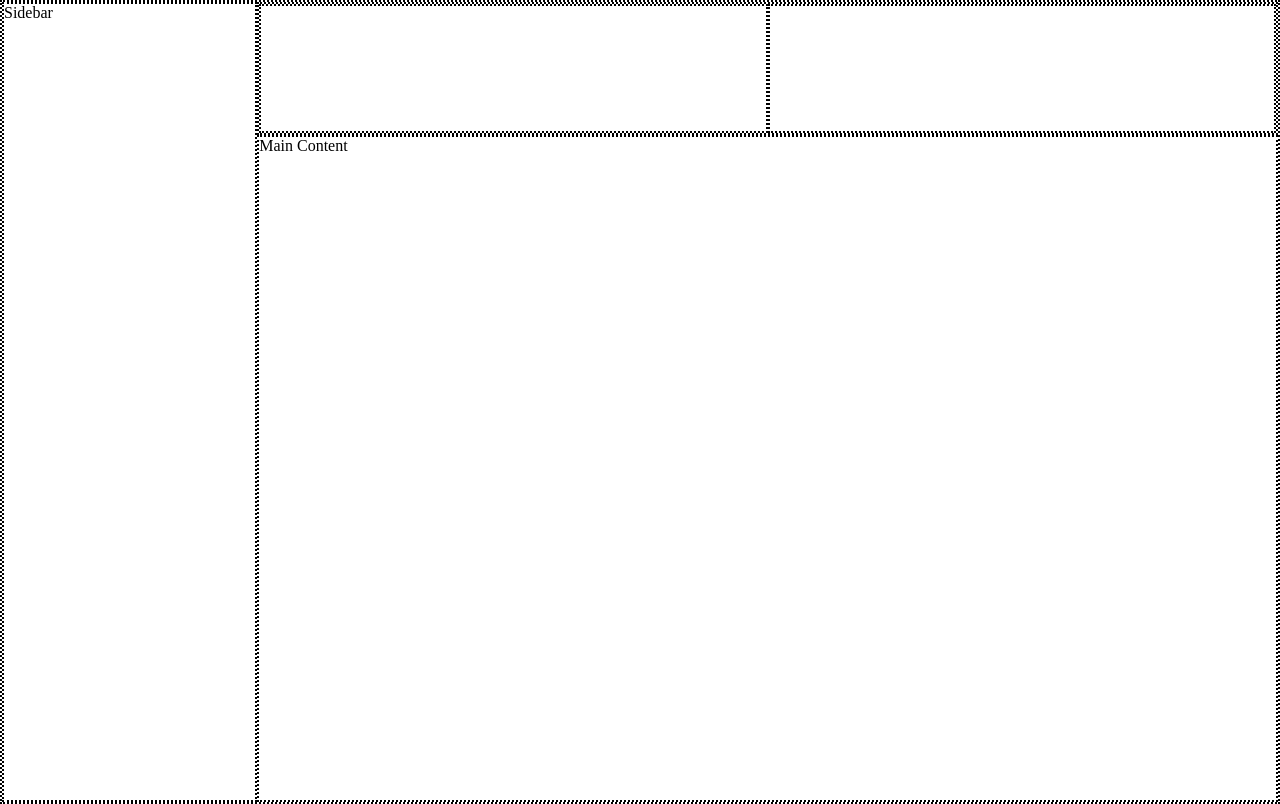
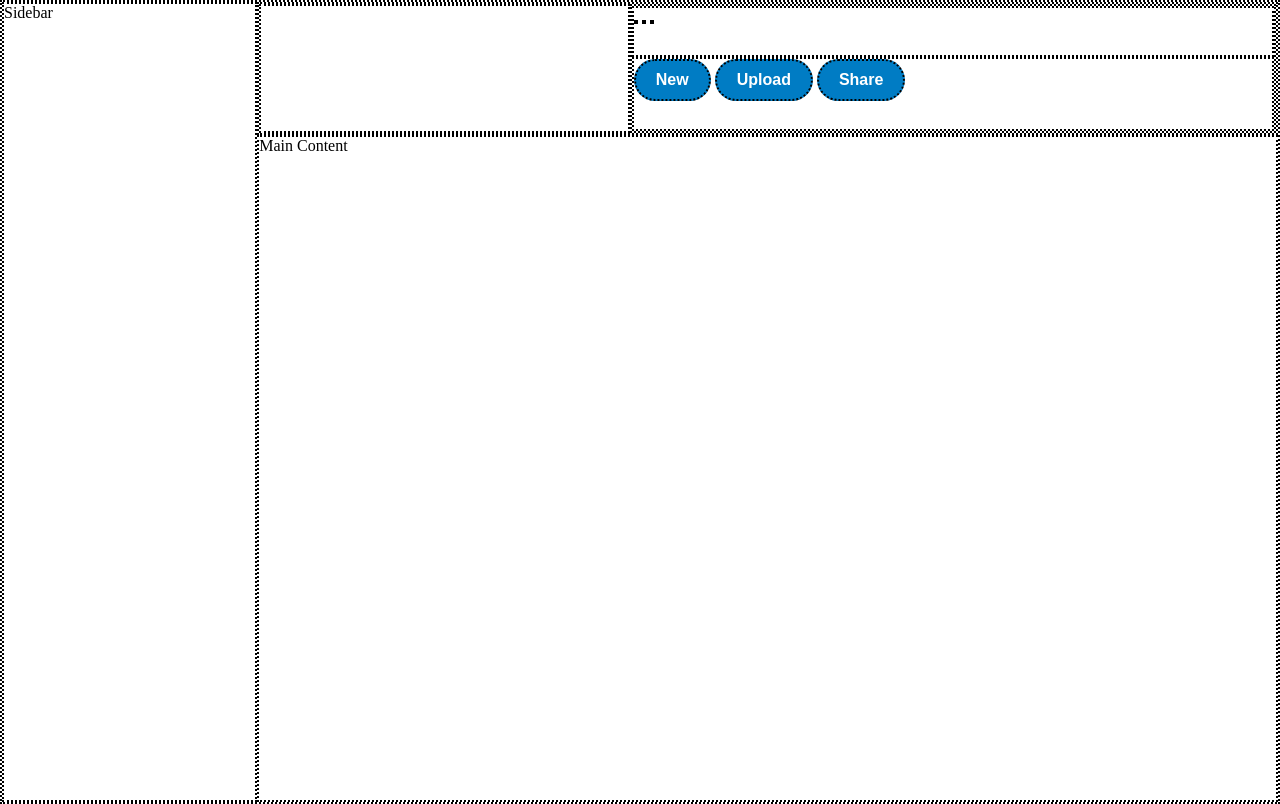
Before and after one commit to Cyber-Aarow/admin-dashboard, a plain HTML site: page index.html in a window 1280 px wide. Drawn offline with Linux system fonts and the light colour scheme.

Commit message:
Add some header buttons and somewhat style some.

```diff
--- a/index.html
+++ b/index.html
@@ -9,8 +9,19 @@
 <body>
     <div class="sidebar">Sidebar</div>
     <div class="header">
-        <div class="user"></div>
-        <div class="header-buttons"></div>
+        <div class="header-left"></div>
+        <div class="header-right">
+            <div class="user-buttons">
+                <button class="bell"></button>
+                <button class="pfp"></button>
+                <button class="account"></button>
+            </div>
+            <div class="header-buttons">
+                <button class="top-buttons">New</button>
+                <button class="top-buttons">Upload</button>
+                <button class="top-buttons">Share</button>
+            </div>
+        </div>
     </div>
     <div class="main-content">Main Content</div>
 </body>
--- a/style.css
+++ b/style.css
@@ -15,21 +15,48 @@ body {
     border: none;
 }
 
+/* Display: Grid */
+
+.header, .header-left, .header-right,
+.sidebar,
+.main-content {
+    display: grid;
+}
+
+/* Header */
+.header {
+    grid-column: 2 / 3;
+
+    grid-auto-flow: column;
+}
+
+.header-left {
+
+}
+
+.header-right{
+
+}
+
+.top-buttons{
+    color: white;
+    font-size: medium;
+    font-weight: bold;
+    background-color: rgb(0, 124, 196);
+    border-radius: 30px;
+    padding: 10px 20px 10px 20px;
+}
+
+/* Sidebar */
 .sidebar {
     grid-area: 1 / 1 / -1 / 2;
 
-    display: grid;
+
 }
 
-.header {
-    grid-column: 2 / 3;
-
-    display: grid;
-    grid-auto-flow: column;
-}
-
+/* Main Content */
 .main-content {
     grid-column: 2 / 3;
 
-    display: grid;
+
 }
```
